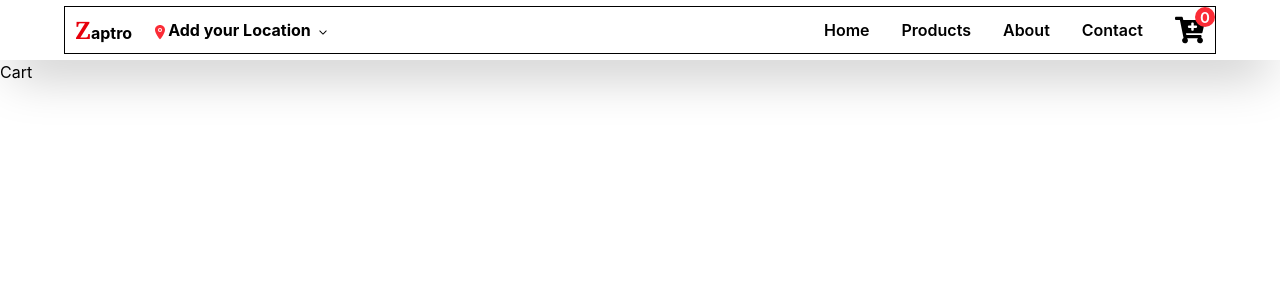
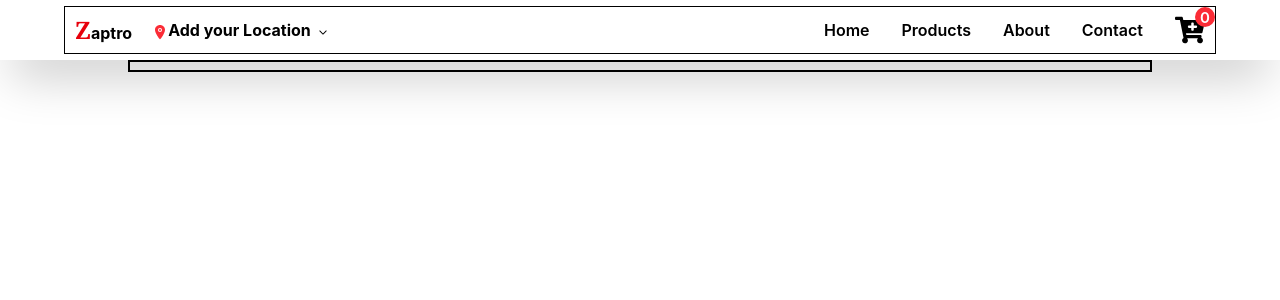
Before and after one commit to kushalupadhyay07/Zaptro-Ecommerce-website, a React (Vite) app: page /cart in a window 1280 px wide. Shown: the top 300 px of the page. Built offline with nearby package versions, Linux system fonts and the light colour scheme.

Commit message:
Create cart page

```diff
--- a/src/App.jsx
+++ b/src/App.jsx
@@ -7,6 +7,7 @@ import Cart from "./websitepages/Cart";
 import Navbar from "./components/Navbar";
 import { use, useEffect, useState } from "react";
 import SingleProductpage from "./websitepages/SingleProductpage";
+import ContextProvider from "../store/DataContext";
 
 
 function App() {
@@ -26,7 +27,8 @@ function App() {
   // console.log(userlocation)
 
   return (
-    <BrowserRouter>
+   <ContextProvider>
+     <BrowserRouter>
      <Navbar></Navbar>
       <Routes>
         <Route path="/" element={<Home></Home>}></Route>
@@ -38,6 +40,8 @@ function App() {
 
       </Routes>
     </BrowserRouter>
+   </ContextProvider>
+
   );
 }
 
--- a/src/components/Navbar.jsx
+++ b/src/components/Navbar.jsx
@@ -1,15 +1,16 @@
-import React, { useState } from "react";
+import React, { useContext, useState } from "react";
 import { NavLink } from "react-router-dom";
 import { IoLocation } from "react-icons/io5";
 import { RxCaretDown } from "react-icons/rx";
 import { FaCartPlus } from "react-icons/fa";
+import { Context } from "../../store/DataContext";
 
 export default function Navbar() {
   let location = false;
   let [locationdropdown, setlocationdropdown] = useState(false);
+  let { cartno } = useContext(Context);
   return (
     <>
-
       <div className="h-15  shadow-2xl flex justify-center items-center">
         <header
           className="w-9/10 h-8/10 border-1 box-border  flex items-center justify-between relative "
@@ -84,7 +85,7 @@ export default function Navbar() {
               <h1>
                 <FaCartPlus className="inline text-3xl " />
                 <p className="absolute  top-0 right-0 rounded-full text-[15px] bg-red-500 text-white size-5 text-center ">
-                0
+                  {cartno}
                 </p>
               </h1>
             </NavLink>
--- a/src/components/Productsitem.jsx
+++ b/src/components/Productsitem.jsx
@@ -4,7 +4,7 @@ import { FaCartPlus } from "react-icons/fa";
 import Loader from "./Loader";
 import { Link } from "react-router-dom";
 export default function Productsitem() {
-  let { fetchdata, fetchingdata } = useContext(Context);
+  let { fetchdata, fetchingdata ,dispatch} = useContext(Context);
   useEffect(() => {
     fetchingdata();
   }, []);
@@ -155,7 +155,12 @@ export default function Productsitem() {
                   </h1>
                   <h2 className="h-2/10"> Price :- {item.price}</h2>
                   <Link to={`/SingleProduct`} state={item} className="cursor-pointer border-1 bg-amber-100">View Details</Link>
-                  <button className="flex justify-center items-center w-8/10 gap-2 border-2 bg-red-500 text-white rounded-2xl cursor-pointer">
+                  <button className="flex justify-center items-center w-8/10 gap-2 border-2 bg-red-500 text-white rounded-2xl cursor-pointer" onClick={()=>{
+                    console.log("Clicked",item);
+                    dispatch({
+                    type:"Add",
+                    payload:item
+                  })}}>
                     <FaCartPlus></FaCartPlus>
                     <h1>Add To Cart</h1>
                   </button>
--- a/src/websitepages/Cart.jsx
+++ b/src/websitepages/Cart.jsx
@@ -1,9 +1,38 @@
-import React from 'react'
+import React, { useContext } from "react";
+import { Context } from "../../store/DataContext";
 
 export default function Cart() {
+  let { cartitem ,dispatch} = useContext(Context);
+  console.log(cartitem);
   return (
-    <div>
-      Cart
+    <div className="flex justify-center">
+      <div
+        className="w-8/10 border-2 flex items-center flex-col gap-4  "
+        style={{ padding: "4px" }}
+      >
+        {cartitem.map((data, index) => {
+          return (
+            <div className="w-9/10  border-1 flex ">
+              <div className="w-2/10 bg-amber-200">
+                <img src={data.images} alt="" className="w-full h-full" />
+              </div>
+              <div className="w-8/10 bg-red-300 box-border " style={{padding:"4px"}}>
+                <h1 className="font-bold text-2xl"> Title :- {data.title }</h1>
+                <h1>Decription:- {data.description} </h1>
+                 <h3>Category:- {data.category} </h3>
+                <h3 className="font-bold">Price :- ${data.price}</h3>
+                <button className="border-2 box-border rounded-2xl bg-red-600 text-white font-bold cursor-pointer hover:bg-blue-500 " style={{padding:"4px"}} onClick={()=>{
+                  dispatch({
+                    type:"delete",
+                    payload:data
+                  })
+                }}>Delete from Cart</button>
+
+              </div>
+            </div>
+          );
+        })}
+      </div>
     </div>
-  )
+  );
 }
--- a/src/websitepages/Product.jsx
+++ b/src/websitepages/Product.jsx
@@ -7,14 +7,14 @@ import Loader from "../components/Loader";
 export default function Product() {
   return (
     <>
-      <ContextProvider>
+
 
         <div className="flex border-2 justify-center ">
           <div className="w-8/10 border-1 ">
             <Productsitem className="w-7/10"></Productsitem>
           </div>
         </div>
-      </ContextProvider>
+
       <Homefooter></Homefooter>
     </>
   );
--- a/store/DataContext.jsx
+++ b/store/DataContext.jsx
@@ -1,5 +1,5 @@
 import axios from "axios";
-import { createContext, useEffect, useState } from "react";
+import { createContext, useContext, useEffect, useReducer, useState } from "react";
 
 export let Context = createContext(null);
 function ContextProvider({ children }) {
@@ -11,10 +11,30 @@ function ContextProvider({ children }) {
     setloader(true);
   }
 
+  function reducer(cartitem,action){
+    let newcartitem=cartitem
+    if(action.type==="Add"){
+        newcartitem=[...newcartitem,action.payload];
+    }
+    else if(action.type==="delete"){
+       newcartitem= newcartitem.filter((item)=>item!=action.payload)
+    }
+
+    return newcartitem
+  }
+  let [cartitem,dispatch]=useReducer(reducer,[]);
+    let [cartno,setcartno]=useState(0)
+    console.log(cartno);
+  useEffect(()=>{
+    setcartno(cartitem.length)
+  },[cartitem])
+
+
+
   return (
     <>
       <Context.Provider
-        value={{ fetchdata, fetchingdata, setfetchdata, loader }}
+        value={{ fetchdata, fetchingdata, setfetchdata, loader,cartitem,dispatch,cartno }}
       >
         {children}
       </Context.Provider>
```
Lines whose indentation alone changed are shown as unchanged.
